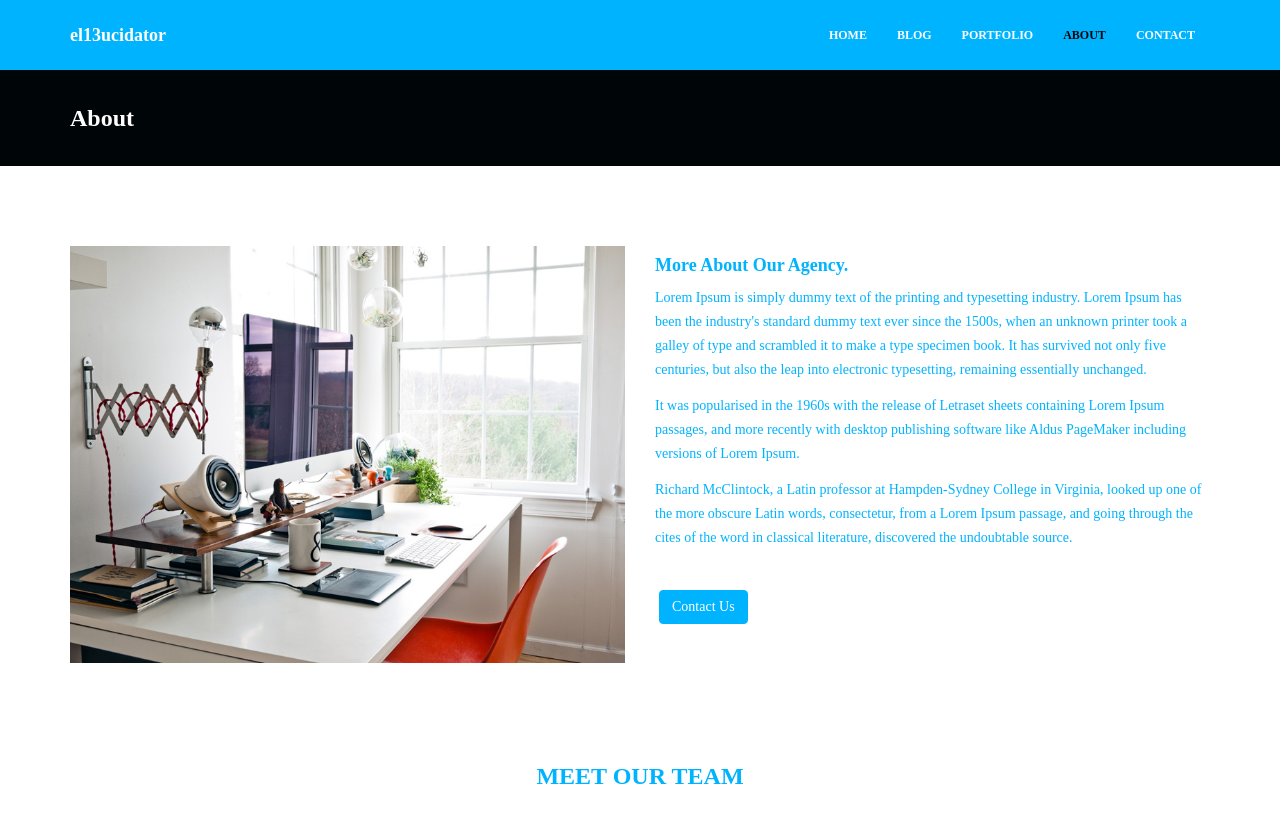
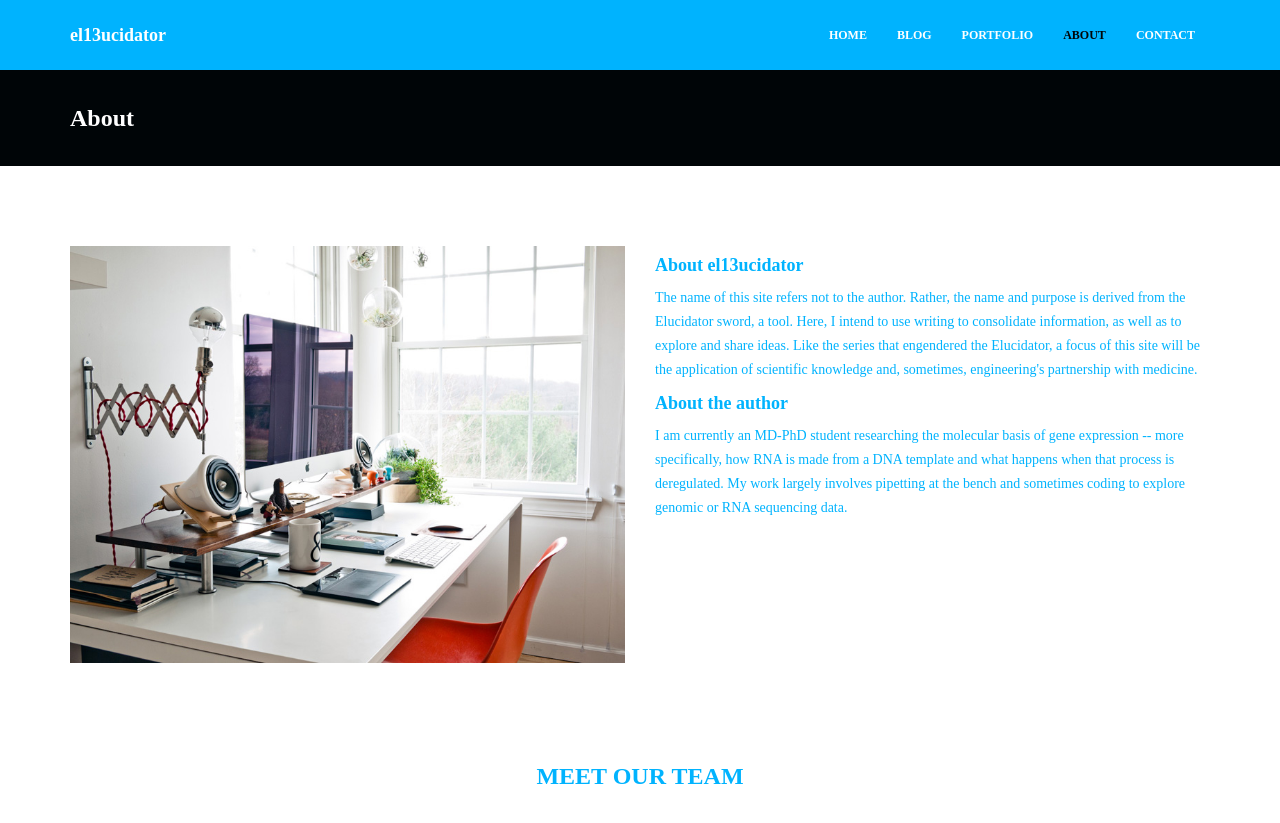
Before and after one commit to el13ucidator/el13ucidator.github.io, a Jekyll site: the page built from about.html, in a window 1280 px wide and 900 px high. Shown: the top 823 px of the window. Built offline with Jekyll 4.4.1, drawn with Linux system fonts in a browser that asks for light colours; nearby versions of some CDN libraries.

Commit message:
first about section

```diff
--- a/about.html
+++ b/about.html
@@ -10,11 +10,16 @@ permalink: /about/
             <img class="img-responsive" src="{{ "/assets/img/about.jpg" | prepend: site.baseurl }}" alt="">
         </div>
         <div class="col-lg-6">
-            <h4>More About Our Agency.</h4>
-            <p>Lorem Ipsum is simply dummy text of the printing and typesetting industry. Lorem Ipsum has been the industry's standard dummy text ever since the 1500s, when an unknown printer took a galley of type and scrambled it to make a type specimen book. It has survived not only five centuries, but also the leap into electronic typesetting, remaining essentially unchanged. </p>
-            <p>It was popularised in the 1960s with the release of Letraset sheets containing Lorem Ipsum passages, and more recently with desktop publishing software like Aldus PageMaker including versions of Lorem Ipsum.</p>
-            <p>Richard McClintock, a Latin professor at Hampden-Sydney College in Virginia, looked up one of the more obscure Latin words, consectetur, from a Lorem Ipsum passage, and going through the cites of the word in classical literature, discovered the undoubtable source.</p>
-            <p><br/><a href="/contact/" class="btn btn-theme">Contact Us</a></p>
+            <h4>About el13ucidator</h4>
+            <p>The name of this site refers not to the author. Rather, the name and purpose is derived from the Elucidator sword, a tool. Here, I intend to use writing to consolidate information, as well as to explore and share ideas.
+            Like the series that engendered the Elucidator, a focus of this site will be the application of scientific knowledge and, sometimes, engineering's partnership with medicine.</p>
+
+            <h4>About the author</h4>
+			<p>I am currently an MD-PhD student researching the molecular basis of gene expression -- more specifically, how RNA is made from a DNA template and what happens when that process is deregulated.
+					My work largely involves pipetting at the bench and sometimes coding to explore genomic or RNA sequencing data. </p>
+
+
+<!--            <p><br/><a href="/contact/" class="btn btn-theme">Contact</a></p> -->
         </div>
     </div><! --/row -->
 </div><! --/container -->
```
